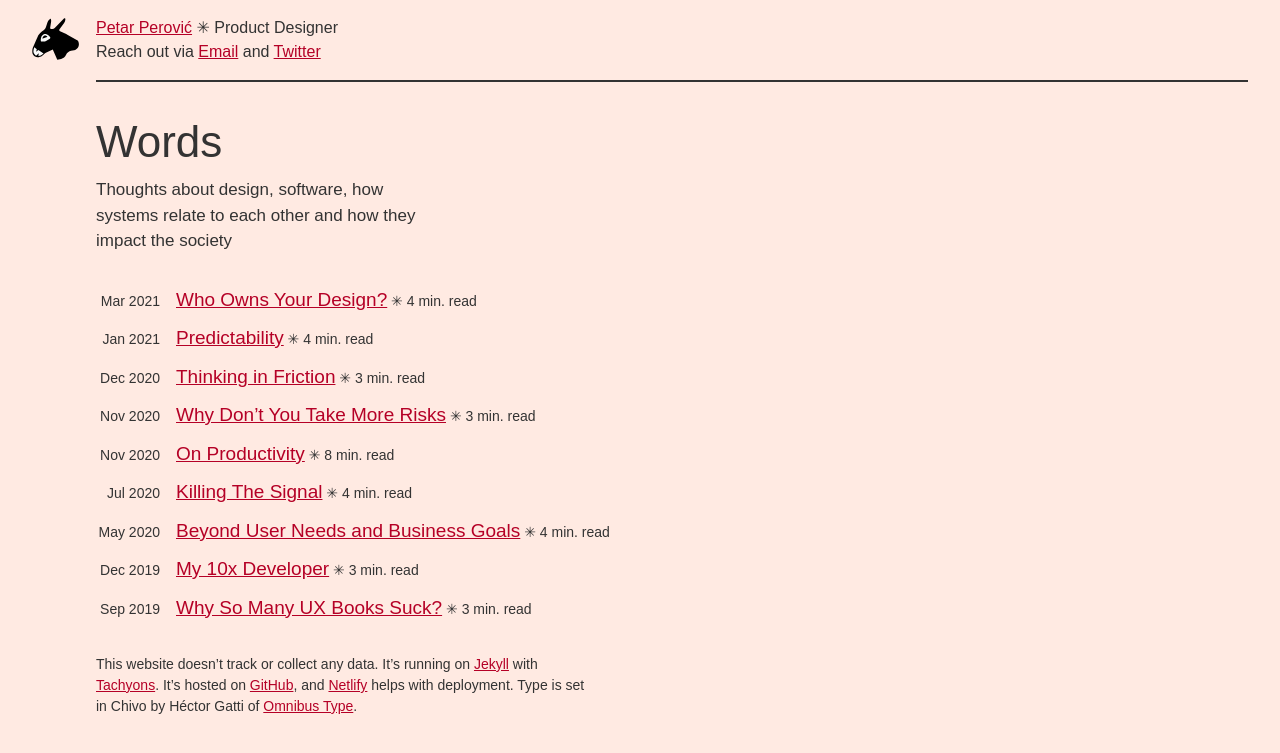
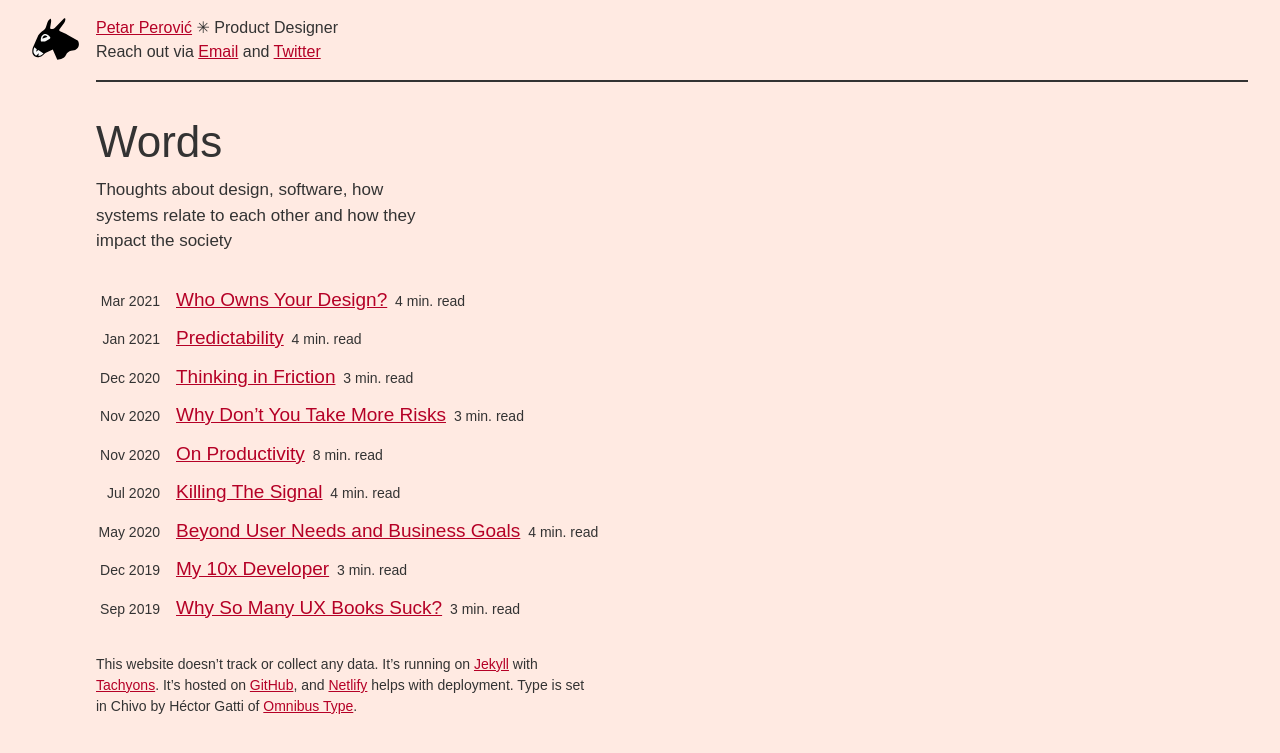
Before and after one commit to ropsii/ropsii.github.io, a Jekyll site: the page built from index.markdown, in a window 1280 px wide. Shown: the top 753 px of the page. Built offline with Jekyll 4.4.1, drawn with Linux system fonts in a browser that asks for light colours; some web fonts are replaced.

Commit message:
blog posts listing remove the star between title and reading time

```diff
--- a/_layouts/home.html
+++ b/_layouts/home.html
@@ -15,7 +15,7 @@
                 <div class="flex items-baseline mb2" style="margin-bottom: 10px">
                     <span class="f7 mr3 tr" style="min-width: 64px;">{{ post.date | date: "%b %Y" }}</span> <h3 class="f5 f4-m normal mb0">
                         <a href="{{ post.url | relative_url }}">
-                            {{ post.title | escape }}</a><span class="f7"> ✳ {% include reading-time.html content=post.content %}</span>
+                            {{ post.title | escape }}</a><span class="f7 ml1">{% include reading-time.html content=post.content %}</span>
                     </h3>
                     <p class="dn f5 f4-m measure-m mb0">
                         {{ post.summary }}</p>
```
